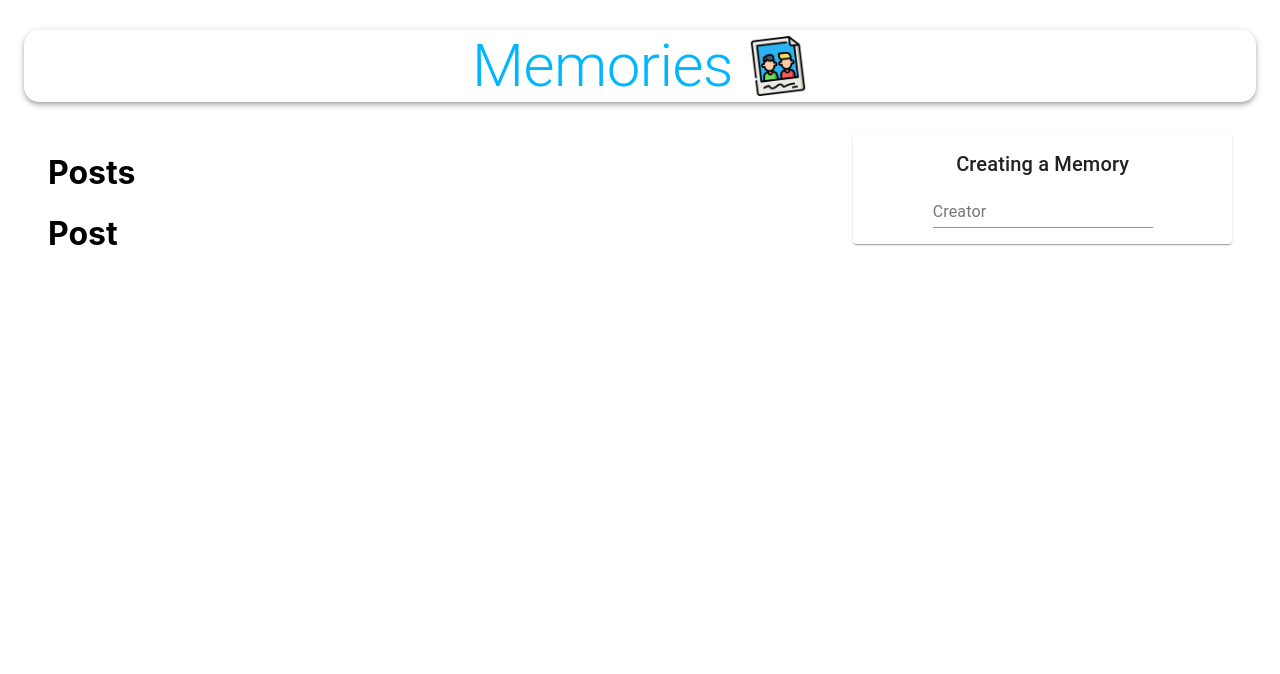
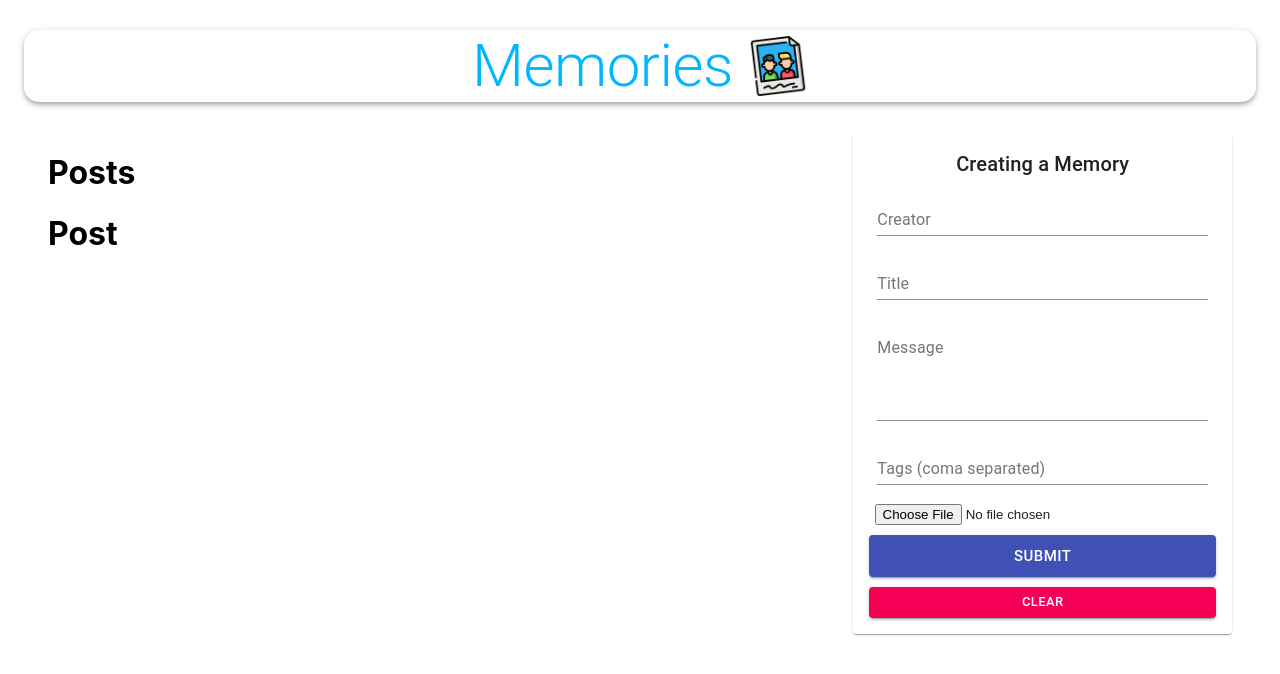
Before and after one commit to Arvind-Kumar-Mahato/Memories-app, a React (Create React App) app in the folder client/: page / in a window 1280 px wide. Shown: the top 674 px of the page. Built offline with nearby package versions, Linux system fonts and the light colour scheme; no server answers.

Commit message:
form ui complete

```diff
--- a/client/package.json
+++ b/client/package.json
@@ -12,6 +12,7 @@
     "axios": "^0.27.2",
     "react": "^18.2.0",
     "react-dom": "^18.2.0",
+    "react-file-base64": "^1.0.3",
     "react-redux": "^8.0.4",
     "react-scripts": "5.0.1",
     "redux": "^4.2.0",
--- a/client/src/Components/Forms/Form.jsx
+++ b/client/src/Components/Forms/Form.jsx
@@ -1,30 +1,103 @@
 import React,{useState} from 'react'
 import useStyles from "./styles";
 import { TextField, Button, Typography, Paper } from '@material-ui/core';
+import FileBase from 'react-file-base64';
+import {useDispatch} from 'react-redux';
+import { createPost } from '../../actions/posts';
 const Form = () => {
 
   const [postData, setPostData] = useState({creator: "", title:"", message:"", tags:"", selectedFile:"" })
    const classes = useStyles();
+    const dispatch = useDispatch();
+   const handlesubmit=(e)=>{
+    e.preventDefault();
+    dispatch(createPost(postData));
+   }
 
-   const handlesubmit=()=>{
+   const clear = ()=>{
 
    }
   return (
     <Paper className={classes.paper}>
-     <form autoComplete='off' noValidate className={classes.form} onSubmit={handlesubmit}>
-     <Typography variant='h6'>
-      Creating a Memory
-     </Typography>
-     <TextField name = "creator"
-      varient = "outlined"
-      label = "Creator"
-      value={postData.creator}
-      onChange = {(e)=>setPostData({...postData, creator:e.target.value})}
+      <form
+        autoComplete="off"
+        noValidate
+        className={`${classes.root} ${classes.form}`}
+        onSubmit={handlesubmit}
+      >
+        <Typography variant="h6">Creating a Memory</Typography>
+        <TextField
+          name="creator"
+          varient="outlined"
+          fullWidth
+          label="Creator"
+          value={postData.creator}
+          onChange={(e) =>
+            setPostData({ ...postData, creator: e.target.value })
+          }
+        />
+        <TextField
+          name="title"
+          varient="outlined"
+          fullWidth
+          label="Title"
+          value={postData.title}
+          onChange={(e) => setPostData({ ...postData, title: e.target.value })}
+        />
+        <TextField
+          name="message"
+          varient="outlined"
+          fullWidth
+          label="Message"
+          multiline
+          rows={4}
+          value={postData.message}
+          onChange={(e) =>
+            setPostData({ ...postData, message: e.target.value })
+          }
+        />
 
-     />
-     </form>
+        <TextField
+          name="tags"
+          varient="outlined"
+          fullWidth
+          label="Tags (coma separated)"
+          value={postData.tags}
+          onChange={(e) =>
+            setPostData({ ...postData, tags: e.target.value.split(",") })
+          }
+        />
+        <div className={classes.fileInput}>
+          <FileBase
+            type="file"
+            multiple={false}
+            onDone={({ base64 }) =>
+              setPostData({ ...postData, selectedFile: base64 })
+            }
+          />
+        </div>
+        <Button
+          className={classes.buttonSubmit}
+          variant="contained"
+          color="primary"
+          size="large"
+          type="submit"
+          fullWidth
+        >
+          Submit
+        </Button>
+        <Button
+          variant="contained"
+          color="secondary"
+          size="small"
+          onClick={clear}
+          fullWidth
+        >
+          Clear
+        </Button>
+      </form>
     </Paper>
-  )
+  );
 }
 
 export default Form
--- a/client/src/Components/Forms/styles.js
+++ b/client/src/Components/Forms/styles.js
@@ -19,6 +19,6 @@ export default makeStyles((theme) => ({
     margin: "10px 0",
   },
   buttonSubmit: {
-    marginBottom: 10,
+    marginBottom:10,
   },
 }));
--- a/client/src/actions/posts.js
+++ b/client/src/actions/posts.js
@@ -1,14 +1,28 @@
+import {
+  FETCH_ALL,
+  CREATE,
+  UPDATE,
+  DELETE,
+  LIKE,
+} from "../constants/actionTypes"
 import * as api from "../api";
 
 //Action Creators
 
-export const getPosts = ()=> async (dispatch)=>{
-    try{
-     const {data} = await api.fetchPosts();
-     dispatch({type:'FETCH_ALL', payload:data})
-    }
-    catch(error){
-        console.log(error.message);
+export const getPosts = () => async (dispatch) => {
+  try {
+    const { data } = await api.fetchPosts();
+    dispatch({ type: "FETCH_ALL", payload: data });
+  } catch (error) {
+    console.log(error.message);
+  }
+};
 
-    }
-}
+export const createPost = (post) => async (dispatch) => {
+  try {
+    const { data } = await api.createPost(post);
+    dispatch({ type: "CREATE", payload: data });
+  } catch (error) {
+    console.log(error);
+  }
+};
--- a/client/src/api/index.js
+++ b/client/src/api/index.js
@@ -1,5 +1,7 @@
 import axios from 'axios';
 
-const url = 'http://localhost:5000/posts';
+const url = 'http://localhost:5000/Posts';
 
 export const fetchPosts = ()=> axios.get(url);
+
+export const createPost = (newPost)=> axios.post(url, newPost);
--- /dev/null
+++ b/client/src/constants/actionTypes.js
@@ -0,0 +1,5 @@
+export const CREATE = "CREATE";
+export const UPDATE = "UPDATE";
+export const DELETE = "DELETE";
+export const FETCH_ALL = "FETCH_ALL";
+export const LIKE = "LIKE";
--- a/client/src/reducers/posts.js
+++ b/client/src/reducers/posts.js
@@ -1,10 +1,18 @@
-export default (posts = [], action) =>{
-    switch(action.type){
-        case 'Fetch_ALL':
-            return action.payload;
-            case'CREATE':
-            return posts;
-            default:
-                return posts;
-    }
-}
+import {
+  FETCH_ALL,
+  CREATE,
+  UPDATE,
+  DELETE,
+  LIKE,
+} from "../constants/actionTypes"
+
+export default (posts = [], action) => {
+  switch (action.type) {
+    case "Fetch_ALL":
+      return action.payload;
+    case "CREATE":
+      return [...posts, action.payload];
+    default:
+      return posts;
+  }
+};
```
Also changed, not shown: 1 other file (tests, documents, lock files or other folders).
